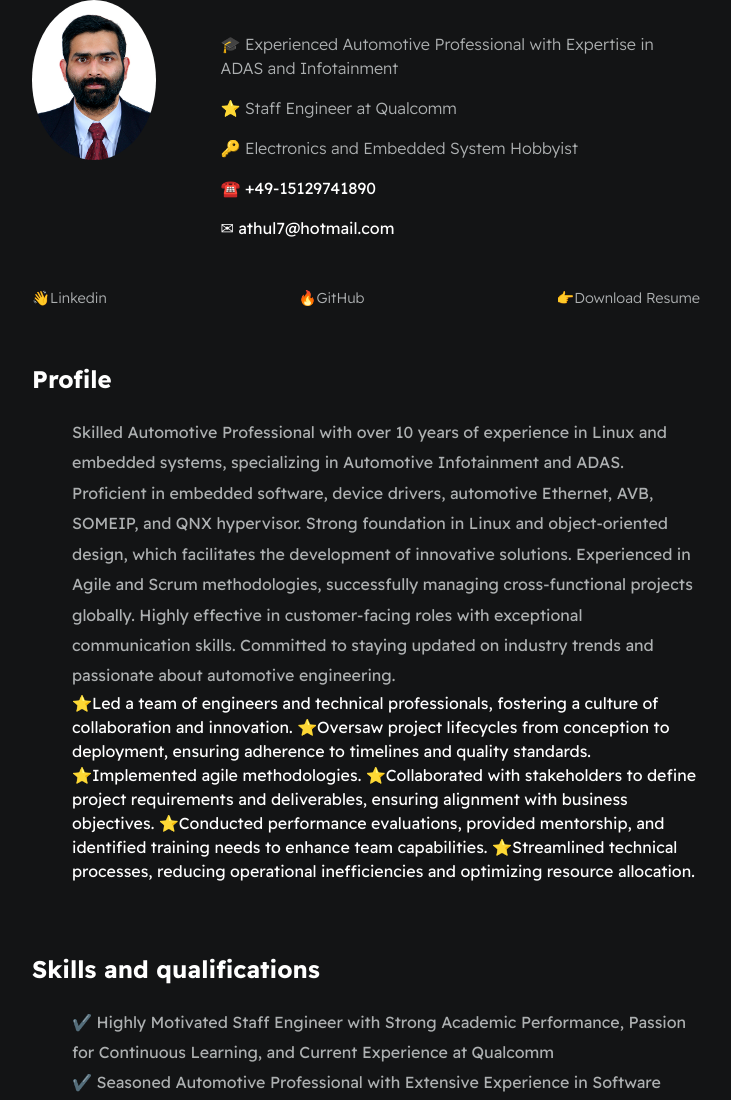
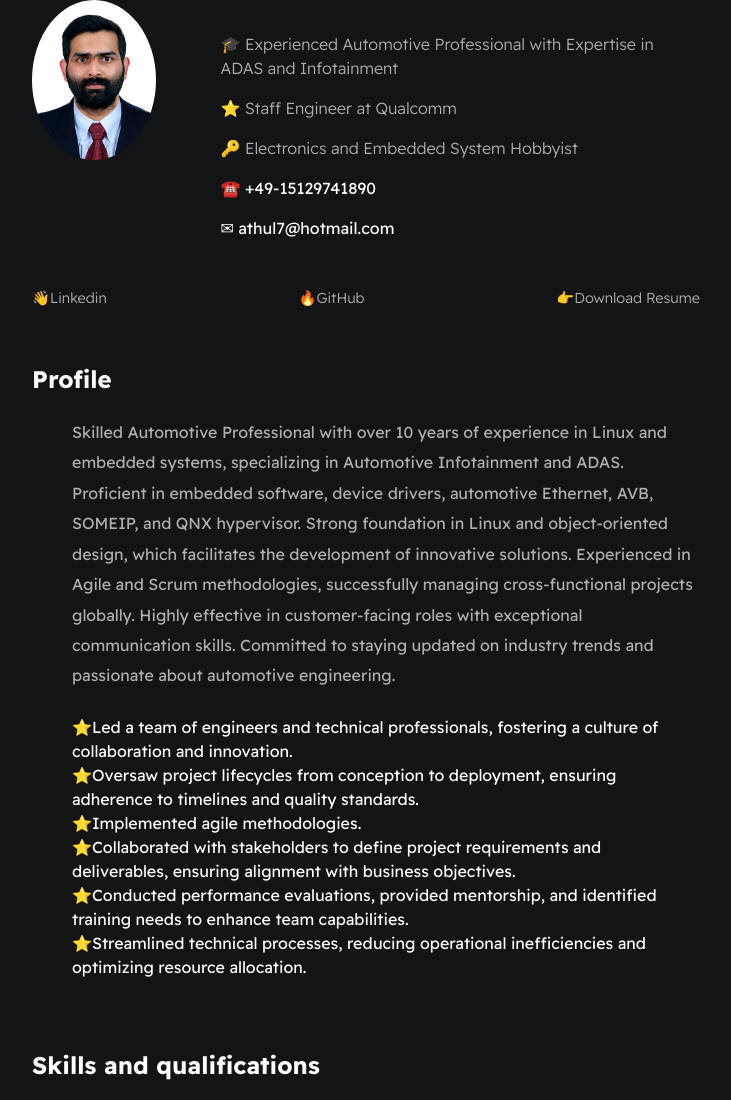
Before and after one commit to athul7pk/athul7pk.github.io, a plain HTML site: page index.html in a window 1280 px wide. Shown: the part 136-1236 px from the top of the page, without its empty margins (274-1005 px from the left). Drawn offline with Linux system fonts and the light colour scheme.

Commit message:
2023 updates

```diff
--- a/index.html
+++ b/index.html
@@ -45,13 +45,13 @@
                     Strong foundation in Linux and object-oriented design, which facilitates the development of innovative solutions.
                     Experienced in Agile and Scrum methodologies, successfully managing cross-functional projects globally.
                     Highly effective in customer-facing roles with exceptional communication skills.
-                    Committed to staying updated on industry trends and passionate about automotive engineering.</li>
-                    ⭐Led a team of engineers and technical professionals, fostering a culture of collaboration and innovation.
-                    ⭐Oversaw project lifecycles from conception to deployment, ensuring adherence to timelines and quality standards.
-                    ⭐Implemented agile methodologies.
-                    ⭐Collaborated with stakeholders to define project requirements and deliverables, ensuring alignment with business objectives.
-                    ⭐Conducted performance evaluations, provided mentorship, and identified training needs to enhance team capabilities.
-                    ⭐Streamlined technical processes, reducing operational inefficiencies and optimizing resource allocation.
+                    Committed to staying updated on industry trends and passionate about automotive engineering.</li><br>
+                    ⭐Led a team of engineers and technical professionals, fostering a culture of collaboration and innovation.<br>
+                    ⭐Oversaw project lifecycles from conception to deployment, ensuring adherence to timelines and quality standards.<br>
+                    ⭐Implemented agile methodologies.<br>
+                    ⭐Collaborated with stakeholders to define project requirements and deliverables, ensuring alignment with business objectives.<br>
+                    ⭐Conducted performance evaluations, provided mentorship, and identified training needs to enhance team capabilities.<br>
+                    ⭐Streamlined technical processes, reducing operational inefficiencies and optimizing resource allocation.<br>
 
             </ul>
         </section>
```
